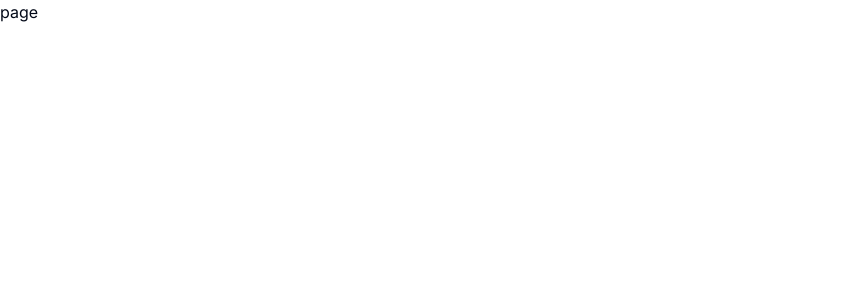
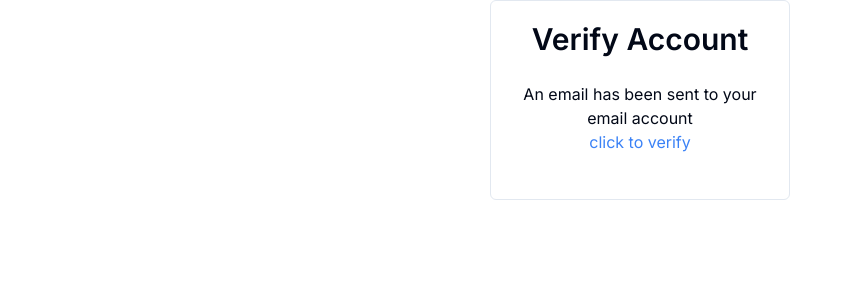
Before and after one commit to CodeLab-set09/project-game, a Next.js app: page /verify-account in a window 1280 px wide. Shown: the top 300 px of the page, without its empty margins (0-852 px from the left). Built offline with nearby package versions, Linux system fonts and the light colour scheme.

Commit message:
verify page done

```diff
--- a/app/(auth)/verify-account/page.tsx
+++ b/app/(auth)/verify-account/page.tsx
@@ -1,8 +1,14 @@
+import Link from 'next/link'
 import React from 'react'
 
 const page = () => {
   return (
-    <div>page</div>
+     <main className='w-full h-full flex justify-center items-center '>
+         <div className='h-[200px] w-[300px] flex flex-col rounded-md border items-center gap-5 p-4 '>
+            <p className='font-semibold text-[30px]'>Verify Account</p>
+            <p className='text-[16px] text-center '>An email has been sent to your email account<br/> <Link href={"/"} className='text-blue-500 hover:underline'>click to verify</Link></p>
+         </div>
+     </main>
   )
 }
 
```
